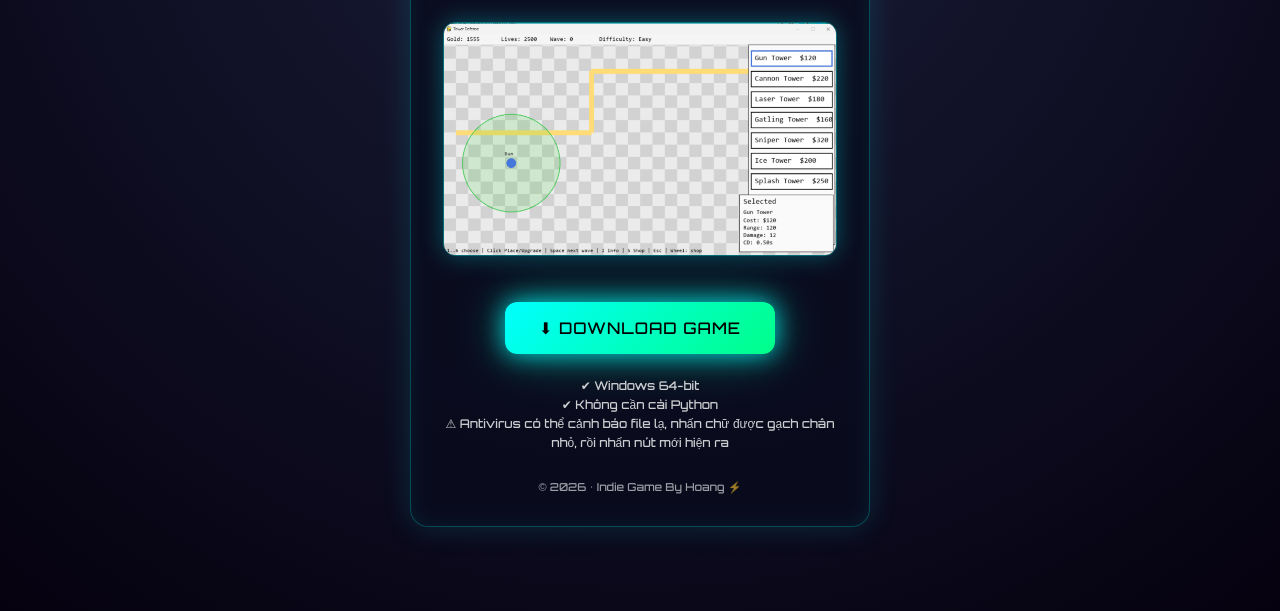
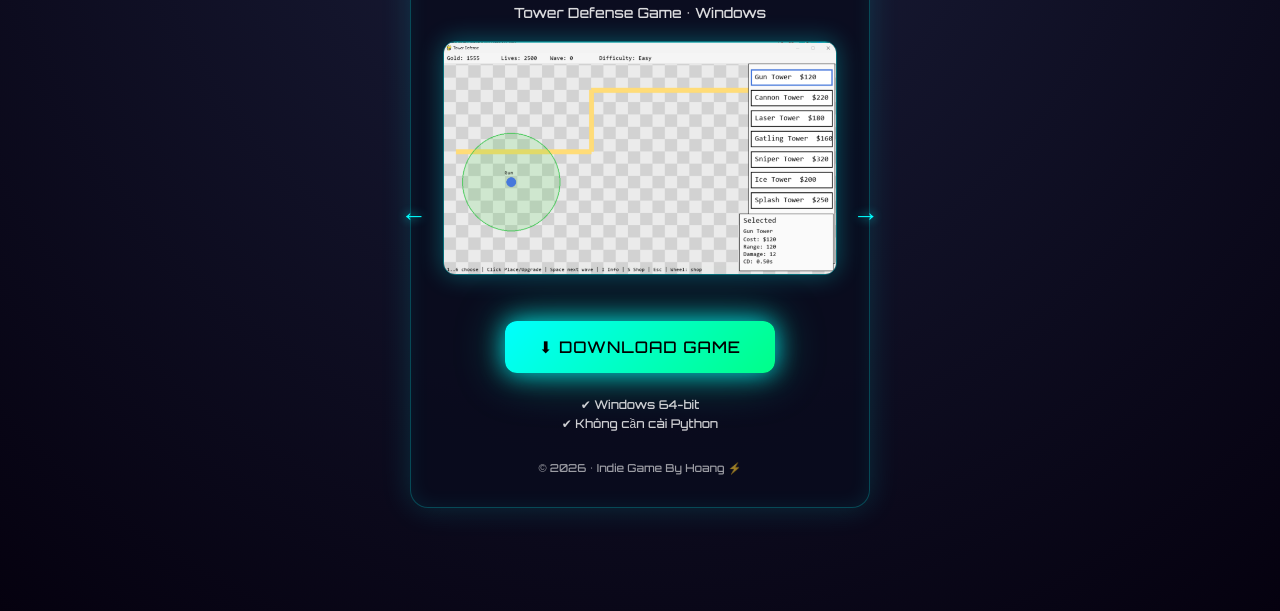
Before and after one commit to hung1212gh/TOWER_DEF_GAME, a plain HTML site: page index.html in a window 1280 px wide. Shown: the part 189-800 px from the top of the page. Drawn offline with Linux system fonts and the light colour scheme.

Commit message:
Update index.html

```diff
--- a/index.html
+++ b/index.html
@@ -8,9 +8,7 @@
   <style>
     @import url('https://fonts.googleapis.com/css2?family=Orbitron:wght@500;700&display=swap');
 
-    * {
-      box-sizing: border-box;
-    }
+    * { box-sizing: border-box; }
 
     body {
       margin: 0;
@@ -18,10 +16,10 @@
       display: flex;
       align-items: center;
       justify-content: center;
-      background:
-        radial-gradient(circle at top, #1b1f3b, #05010f);
+      background: radial-gradient(circle at top, #1b1f3b, #05010f);
       color: #fff;
       font-family: 'Orbitron', sans-serif;
+      transition: background 0.6s ease;
     }
 
     .card {
@@ -35,6 +33,7 @@
         0 0 30px rgba(0, 255, 255, 0.15),
         inset 0 0 20px rgba(0, 255, 255, 0.08);
       text-align: center;
+      position: relative;
     }
 
     h1 {
@@ -50,7 +49,6 @@
       margin-bottom: 18px;
     }
 
-    /* Screenshot */
     .screenshot {
       margin: 20px 0;
       border-radius: 12px;
@@ -62,14 +60,8 @@
     .screenshot img {
       width: 100%;
       display: block;
-      transition: transform 0.4s ease;
     }
 
-    .screenshot img:hover {
-      transform: scale(1.06);
-    }
-
-    /* Download button */
     .download {
       display: inline-block;
       margin-top: 26px;
@@ -83,14 +75,6 @@
       box-shadow:
         0 0 25px rgba(0,255,255,0.8),
         0 0 50px rgba(0,255,200,0.4);
-      transition: transform 0.2s ease, box-shadow 0.2s ease;
-    }
-
-    .download:hover {
-      transform: translateY(-3px) scale(1.03);
-      box-shadow:
-        0 0 40px rgba(0,255,255,1),
-        0 0 80px rgba(0,255,200,0.7);
     }
 
     .info {
@@ -105,38 +89,104 @@
       font-size: 11px;
       opacity: 0.6;
     }
+
+    /* Nút chuyển game */
+    .nav {
+      position: absolute;
+      top: 50%;
+      transform: translateY(-50%);
+      font-size: 26px;
+      cursor: pointer;
+      user-select: none;
+      color: #00ffff;
+      text-shadow: 0 0 10px #00ffff;
+    }
+
+    .nav.left { left: -10px; }
+    .nav.right { right: -10px; }
+
+    .nav:hover {
+      color: #00ff88;
+    }
   </style>
 </head>
 
 <body>
+
 <div class="card">
-    <h1>TOWER DEFENSE</h1>
-    <div class="subtitle">
-      Tower Defense Game • Windows
+  <div class="nav left" onclick="prevGame()">←</div>
+  <div class="nav right" onclick="nextGame()">→</div>
+
+  <h1 id="title"></h1>
+  <div class="subtitle" id="subtitle"></div>
+
+  <div class="screenshot">
+    <img id="image" src="">
   </div>
 
-    <!-- Screenshot -->
-    <div class="screenshot">
-      <img src="screenshot.png" alt="Game screenshot">
-    </div>
-
-    <!-- Download -->
-    <a class="download"
-       href="https://www.mediafire.com/file/073s1u5q3mp1ogv/TowerDefense.exe/file">
+  <a class="download" id="download" href="" target="_blank">
     ⬇ DOWNLOAD GAME
   </a>
 
-    <div class="info">
-      ✔ Windows 64-bit<br>
-      ✔ Không cần cài Python<br>
-      ⚠ Antivirus có thể cảnh báo file lạ,
-         nhấn chữ được gạch chân nhỏ,
-         rồi nhấn nút mới hiện ra
-    </div>
+  <div class="info" id="info"></div>
 
   <footer>
     © 2026 • Indie Game By Hoang ⚡
   </footer>
 </div>
+
+<script>
+  const games = [
+    {
+      title: "TOWER DEFENSE",
+      subtitle: "Tower Defense Game • Windows",
+      image: "screenshot.png",
+      link: "https://www.mediafire.com/file/073s1u5q3mp1ogv/TowerDefense.exe/file",
+      background: "radial-gradient(circle at top, #1b1f3b, #05010f)",
+      info: "✔ Windows 64-bit<br>✔ Không cần cài Python"
+    },
+    {
+      title: "SPACE INVADERS",
+      subtitle: "Arcade Space Game • Windows",
+      image: "space.png",
+      link: "https://www.mediafire.com/file/rtbin8amg6hfv2z/Space_Invaders.exe/file",
+      background: "radial-gradient(circle at top, #0b3d91, #000)",
+      info: "✔ Nhẹ • Chạy mượt<br>✔ Offline"
+    },
+    {
+      title: "RPG ADVENTURE",
+      subtitle: "Indie RPG • Windows • ComingSoon",
+      image: "rpg.png",
+      link: "https://vi.pngtree.com/free-png-vectors/d%E1%BA%A5u-ch%E1%BA%A5m-h%E1%BB%8Fi",
+      background: "radial-gradient(circle at top, #3b1b1b, #0f0505)",
+      info: "✔ Cốt truyện dài<br>✔ Single Player"
+    }
+  ];
+
+  let index = 0;
+
+  function loadGame() {
+    const g = games[index];
+    document.getElementById("title").innerHTML = g.title;
+    document.getElementById("subtitle").innerHTML = g.subtitle;
+    document.getElementById("image").src = g.image;
+    document.getElementById("download").href = g.link;
+    document.getElementById("info").innerHTML = g.info;
+    document.body.style.background = g.background;
+  }
+
+  function nextGame() {
+    index = (index + 1) % games.length;
+    loadGame();
+  }
+
+  function prevGame() {
+    index = (index - 1 + games.length) % games.length;
+    loadGame();
+  }
+
+  loadGame();
+</script>
+
 </body>
 </html>
```
Lines whose indentation alone changed are shown as unchanged.
